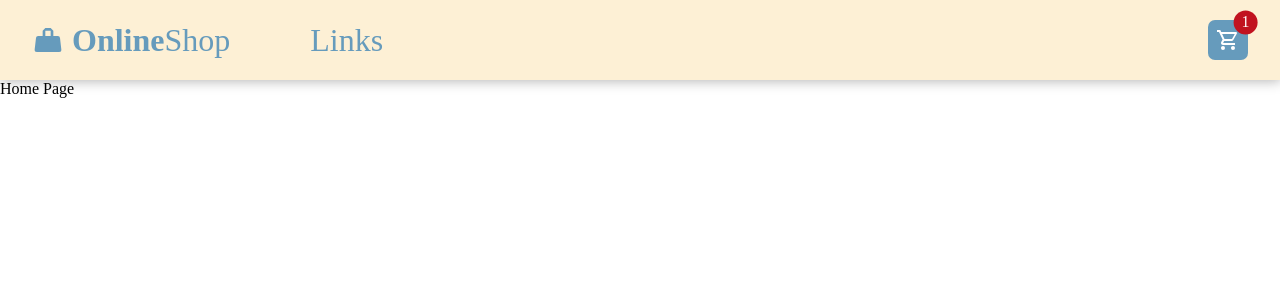
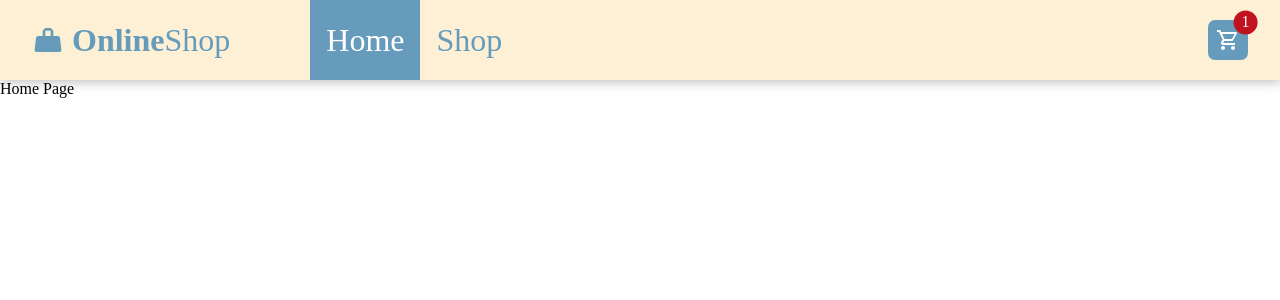
Before and after one commit to matthewb570/odin-shopping-cart, a React (Vite) app: page / in a window 1280 px wide. Shown: the top 300 px of the page. Built offline with nearby package versions, Linux system fonts and the light colour scheme.

Commit message:
Add NavLinks to NavBar and add related styles

```diff
--- a/src/components/navigation/NavBar.jsx
+++ b/src/components/navigation/NavBar.jsx
@@ -2,6 +2,8 @@ import CartButton from "../button/CartButton";
 import "../../styles/NavBar.css";
 import Icon from "../icon/Icon";
 import Badge from "../badge/Badge";
+import { NavLink } from "react-router";
+import RouterConfig from "../../router/RouterConfig";
 
 export default function NavBar() {
   return (
@@ -9,7 +11,14 @@ export default function NavBar() {
       <span>
         <Logo />
       </span>
-      <span className="nav-links">Links</span>
+      <span className="nav-links">
+        <span>
+          <NavLink to={RouterConfig.HOME_PAGE_PATH}>Home</NavLink>
+        </span>
+        <span>
+          <NavLink to={RouterConfig.SHOP_PAGE_PATH}>Shop</NavLink>
+        </span>
+      </span>
       <span>
         <Badge badgeText="1">
           <CartButton />
--- a/src/styles/NavBar.css
+++ b/src/styles/NavBar.css
@@ -32,4 +32,51 @@
 
 .nav-bar .nav-links {
   flex: 1;
+
+  display: flex;
+  align-items: center;
+  height: 100%;
 }
+
+.nav-bar .nav-links span {
+  display: flex;
+  align-items: center;
+  height: 100%;
+  padding: 0 1rem;
+  transition: background-color ease 0.3s;
+}
+
+.nav-bar .nav-links a {
+  text-decoration: none;
+  color: #669bbc;
+  position: relative;
+  transition: color ease 0.3s;
+}
+
+.nav-bar .nav-links span:has(a.active) {
+  background-color: #669bbc;
+}
+
+.nav-bar .nav-links a.active {
+  color: white;
+}
+
+.nav-bar .nav-links a::after {
+  content: "";
+  width: 0%;
+  height: 3px;
+  border-radius: 2px;
+  background-color: #669bbc;
+  display: block;
+  position: absolute;
+  left: 50%;
+  transition:
+    width ease 0.3s,
+    left ease 0.3s;
+}
+
+.nav-bar .nav-links a:hover::after,
+.nav-bar .nav-links a.active::after {
+  width: 100%;
+  left: 0;
+}
```
